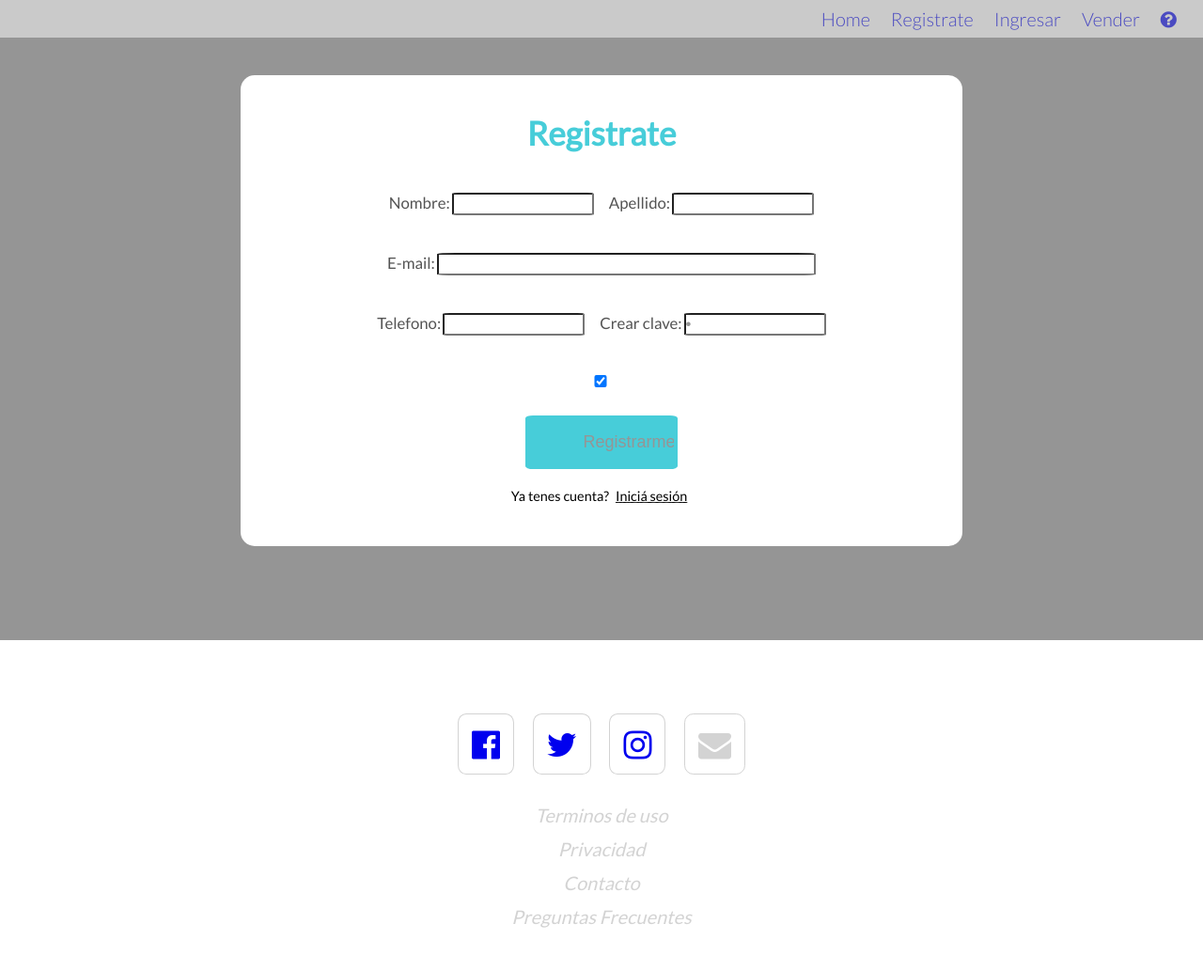
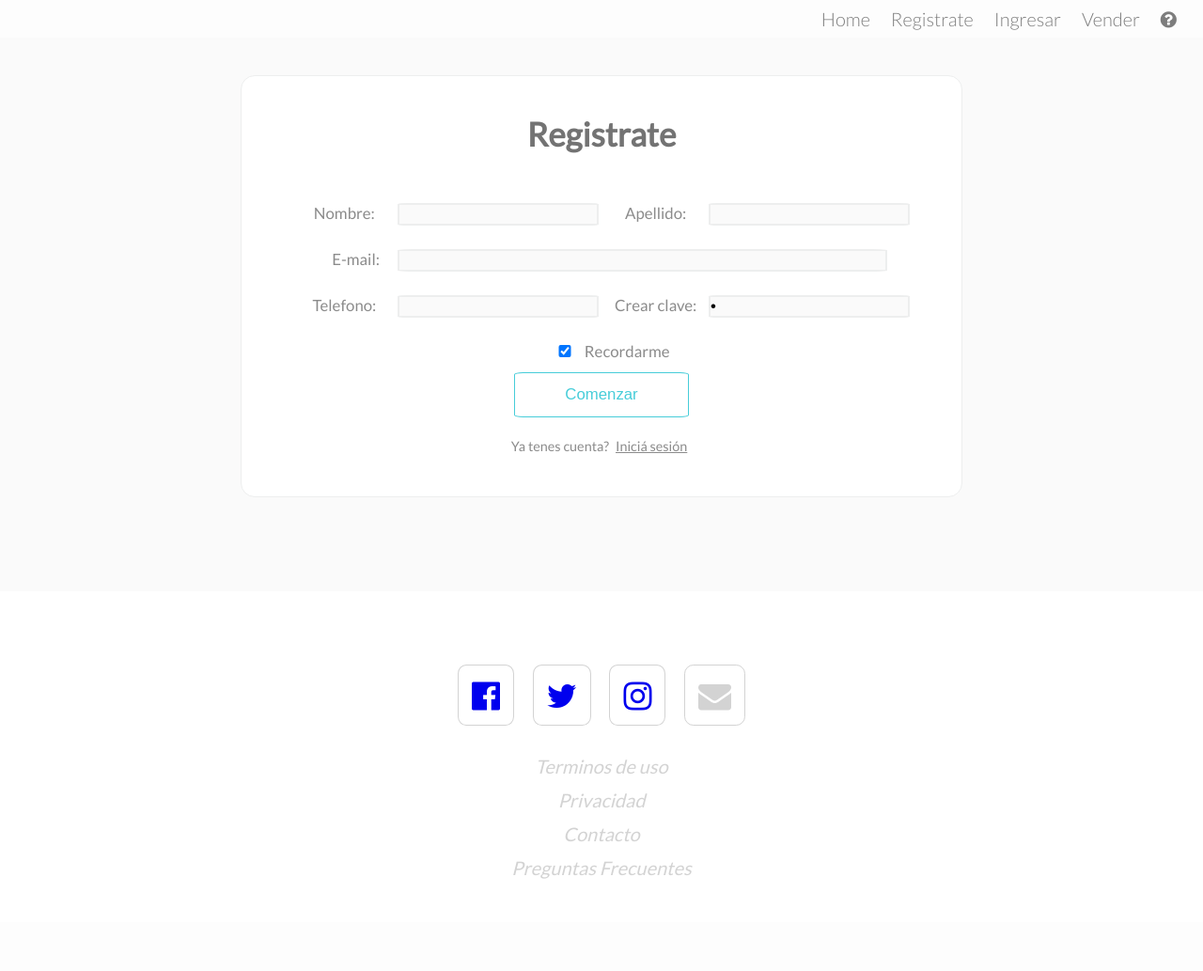
Before and after one commit to jjdebuchy/MuuSimple, a PHP site: page /registro.php in a window 1280 px wide. Shown: the whole page at 94% size. After the commit the page ends 935 px from the top, so only its background shows below. Run offline with PHP 8.4, Linux system fonts and the light colour scheme.

Commit message:
Acomode la forma en que se movian los formularios en resposive

```diff
--- a/css/style.css
+++ b/css/style.css
@@ -8,16 +8,19 @@ body{
   margin: 0;
   font-size: 10px;
   font-family: "Lato", Helvetica, sans-serif;
-  background-color: #959595;
+  background-color: #FAFAFA ;
 }
 a{
   text-decoration: none;
 }
-a:visited{
+a :link, a:visited{
   color: currentColor;
 }
 a:hover, i:hover{
   color: #47cdd9;
+}
+li{
+  text-decoration: none;
 }
 
 .headerIndex nav, .informacion, footer, .formulario {
@@ -48,6 +51,9 @@ a:hover, i:hover{
   margin-right: 1em;
   font-weight: 300;
   opacity: 1;
+}
+.barra-navegacion a{
+  color: black;
 }
 
 /*Texto central*/
@@ -197,7 +203,7 @@ footer{
     color: lightgrey;
 }
 footer a:hover {
-  color: #47cdd9;
+  border-bottom: 1px dotted lightgrey;
 }
 /*Paginas adicionales*/
 
@@ -241,18 +247,6 @@ footer a:hover {
 }
 
 /*formularios*/
-.formulario label, .formulario h1, .formulario h2, .formulario h3{
-  color: #545454;
-}
-.formulario p, .formulario a{
-  color: black;
-  text-shadow: 1px 1px 2px white;
-}
-.formulario input{
-  color: #959595;
-  border-radius:5%;
-}
-
 .formulario{
   max-width: 85%;
   border-radius: 15px;
@@ -260,27 +254,43 @@ footer a:hover {
   text-align: center;
   padding: 40px 0;
   background-color: white;
-
-}
-.recordame{
-  font-size: 3em;
+  border: 1px solid #edeeee;
 }
 .formulario h2{
-  color: #47cdd9;
+  color: #737373;
   font-size:3.5em;
-  margin-bottom: 0.5em;
+  margin-bottom: 1.5em;
+}
+.formulario label, .formulario p, .formulario a {
+  color: #8b8b8b;
+}
+.formulario input{
+  background-color: #fafafa;
+  border-radius:5%;
+  border: 2px solid #edeeee;
+  box-shadow: none;
+  width: 70%;
+}
+.formulario label{
+  width: 30%;
 }
 label, input{
-  margin: 15px 0;
+  margin: 0;
   font-size: 1.68em;
-  display: block;
+  display: inline-block;
 }
-.btn{
-  border-radius: 8%;
-  border:0.24em solid #47cdd9;
+button{
+  border-radius: 5%;
+  border: 1px solid #47cdd9;
   padding: 0.8em 3.2em;
+  font-size: 1.68em;
+  background: none;
+  color: #47cdd9;
+  margin-bottom: 1em;
+}
+button:hover{
   background-color: #47cdd9;
-  font-size: 1.8em;
+  color: white;
 }
 .formulario a{
   display: inline-block;
@@ -295,39 +305,47 @@ label, input{
   display: inline-block;
   font-size: 1.44em;
 }
+.a, .b{
+  margin: auto;
+  margin-bottom: 2.5em;
+  padding: 0;
+}
+.recordarme input{
+  display: inline-block;
+  width: 5%;
+}
+.recordarme label{
+  width: 10%;
+}
 
 /*Media Queries*/
 @media (min-width: 320px) {
-  input, label{
-    display: inline-block;
-  }
   .formulario{
     max-width: 75%;
-  }
-  .mail input{
-    width:80%;
-    max-width: 10em;
-  }
-}
-@media (min-width: 450px) {
-  input{
-      width: 9em;
-  }
-  .mail input{
-    width: 75%;
-    max-width: 12em;
-  }
-  .nombre , .apellido , .telefono , .clave{
-    display: inline-block;
-    margin: 10px 0.7em;
   }
 }
 @media (min-width: 750px) {
   .formulario{
     max-width: 60%;
   }
-  .mail input{
-    max-width: 24em;
+  .a{
+    display: inline-block;
+    width: 43%;
+  }
+  .a label{
+    width: 33%;
+  }
+  .a input{
+    width: 65%;
+  }
+  .b{
+    width: 80%;
+  }
+  .b input{
+    width: 85%;
+  }
+  .b label{
+    width: 14%;
   }
 }
 
--- a/registro.php
+++ b/registro.php
@@ -84,30 +84,31 @@
             </ul>
         </div>
         <?php } ?>
-        <div class="nombre">
+        <div class="a">
           <label for="nombre">Nombre:</label>
           <input type="text" name="nombre" id="nombre" value='<?= $nombreDefault ?>'>
         </div>
-        <div class="apellido">
+        <div class="a">
           <label for="apellido">Apellido:</label>
           <input type="text" name="apellido" id="apellido" value='<?= $apellidoDefault ?>'>
         </div>
-        <div class="mail">
+        <div class="b">
           <label for="mail">E-mail:</label>
           <input type="e-mail" name="mail" id="mail" value='<?= $mailDefault ?>'>
         </div>
-        <div class="telefono">
+        <div class="a">
           <label for="telefono">Telefono:</label>
           <input type="tel" name="telefono" id="telefono" value='<?= $telefonoDefault ?>'>
         </div>
-        <div class="clave">
+        <div class="a">
           <label for="clave">Crear clave:</label>
-          <input type="password" name="clave" value='<?= $claveDefault ?>'>
+          <input type="password" name="clave" value='<?= $claveDefault ?>' id="clave">
         </div> <br>
-        <input type="checkbox" name="recordar" value="recordar" checked="checked">
-        <label for="recordarme"></label>
-        <br>
-        <input type="submit" value="Registrarme" class="btn">
+        <div class="recordarme">
+          <input type="checkbox" name="recordar" value="recordar" checked="checked" id="recodarme">
+          <label for="recordarme">Recordarme</label>
+        </div><br>
+        <button class="btn" type="submit" name="registrar">Comenzar</button>
       </form>
       <div class="login">
         <p>Ya tenes cuenta?</p>
--- a/validacion.js
+++ b/validacion.js
@@ -13,8 +13,7 @@ window.onload = function(){
     function validar(){
       //validacion del nombre
       if(trim(inputNombre.value).length == 0 || typeOf(inputNombre) !== string ){
-        alert("Por favor completa el nombre");
-        //mostrar errores
+        alert("Por favor completa el nombre";
         errores.push("Nombre incompleto");
       }
       if(trim(inputApellido.value).length == 0 || typeOf(inputApellido) !== string ){
@@ -57,4 +56,6 @@ window.onload = function(){
       mostrarCantidadUsuarios.open('GET', 'https://sprint.digitalhouse.com/getUsuarios', true);
       mostrarCantidadUsuarios.send();
     }
+
+  }
 }
```
Also changed, not shown: log-in.php (+10 -8 lines).
